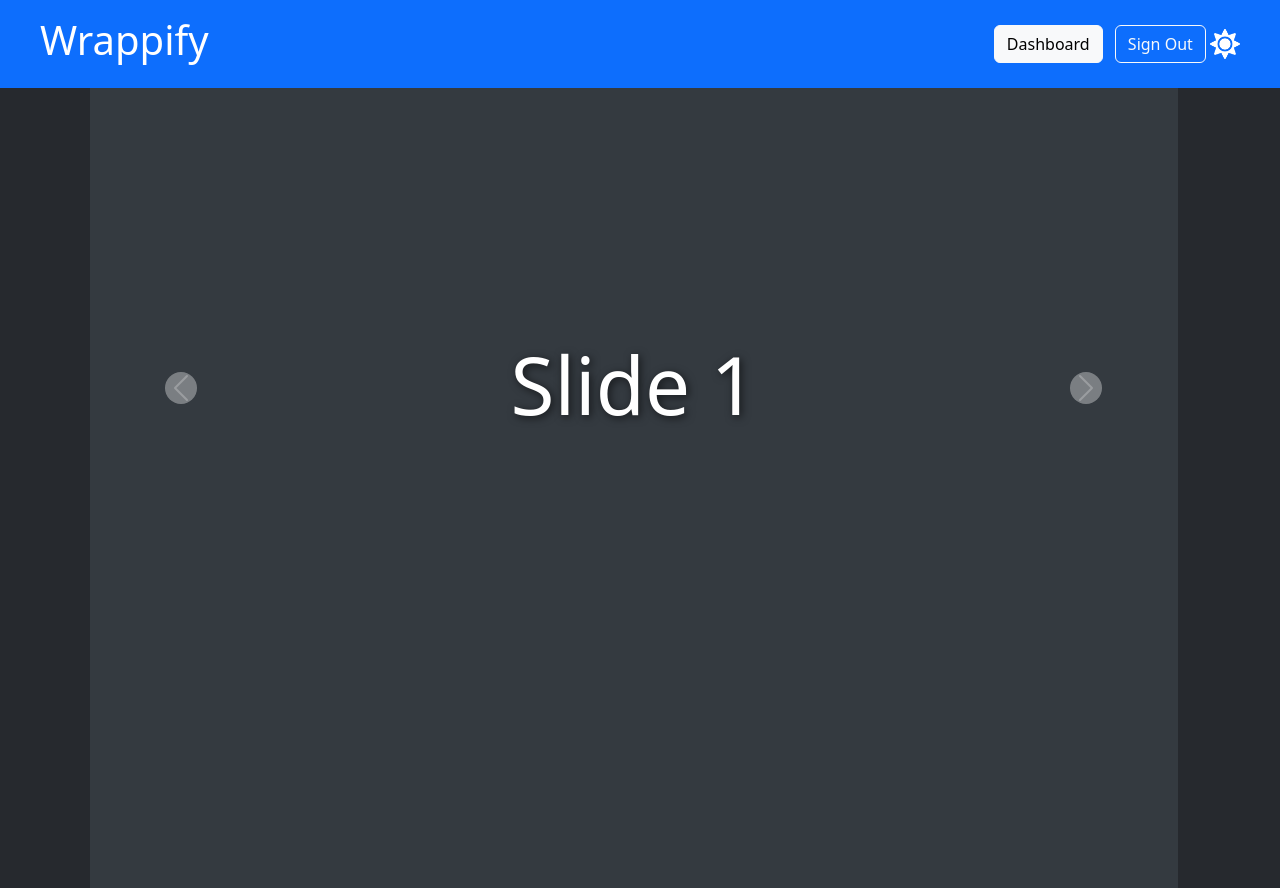
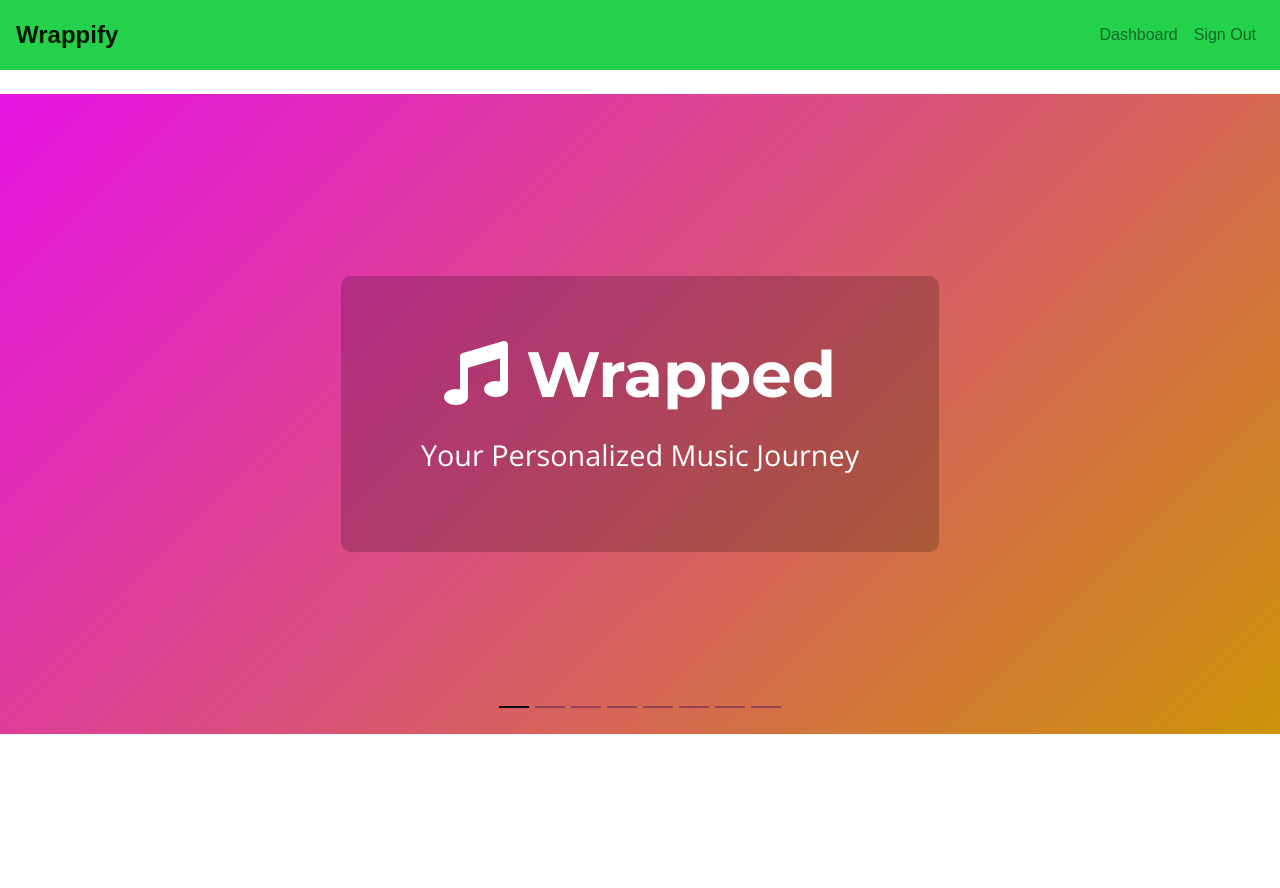
Before and after one commit to Wilsdawg1212/2340_Project_2, a Django app: page /wrapped/ in a window 1280 px wide. After the commit the page ends 734 px from the top, so only its background shows below. Run offline with Django 5.2, Linux system fonts and the light colour scheme; some libraries are stand-ins or nearby versions.

Commit message:
wrapped improvements. has a url/view but no connection to any other pages

```diff
--- a/Spotify_Wrapped/templates/Spotify_Wrapped/wrapped.html
+++ b/Spotify_Wrapped/templates/Spotify_Wrapped/wrapped.html
@@ -6,74 +6,138 @@
     <meta name="viewport" content="width=device-width, initial-scale=1.0">
     <title>Wrappify</title>
     <!-- Bootstrap CSS -->
-    <link href="https://cdn.jsdelivr.net/npm/bootstrap@5.3.2/dist/css/bootstrap.min.css" rel="stylesheet">
-    <!-- Correct Custom CSS (wrappedStyles) -->
+    <link href="https://stackpath.bootstrapcdn.com/bootstrap/4.5.2/css/bootstrap.min.css" rel="stylesheet">
+    <!-- Custom CSS -->
     <link rel="stylesheet" href="{% static 'css/wrappedStyles.css' %}">
+    <!-- Google Fonts -->
+    <link href="https://fonts.googleapis.com/css2?family=Montserrat:wght@700&family=Open+Sans&display=swap" rel="stylesheet">
+    <!-- Font Awesome -->
+    <link rel="stylesheet" href="https://cdnjs.cloudflare.com/ajax/libs/font-awesome/5.15.1/css/all.min.css">
 </head>
 <body>
 
-    <!-- Header Section -->
-    <header class="d-flex justify-content-between align-items-center p-3 bg-primary text-white" id="navbar">
-        <h1 class="ms-4">Wrappify</h1>
-        <div class="me-4">
-            <button class="btn btn-light me-2">Dashboard</button>
-            <button class="btn btn-outline-light">Sign Out</button>
-            <img src="{% static 'images/sun.png' %}" id = "icon">
+    <!-- Navbar -->
+    <nav class="navbar navbar-expand-lg navbar-light">
+        <a class="navbar-brand" href="#">Wrappify</a>
+        <button class="navbar-toggler" type="button" data-toggle="collapse" data-target="#navbarNav" aria-controls="navbarNav" aria-expanded="false" aria-label="Toggle navigation">
+            <span class="navbar-toggler-icon"></span>
+        </button>
+        <div class="collapse navbar-collapse" id="navbarNav">
+            <ul class="navbar-nav ml-auto">
+                <li class="nav-item">
+                    <a class="nav-link" href="#">Dashboard</a>
+                </li>
+                <li class="nav-item">
+                    <a class="nav-link" href="#">Sign Out</a>
+                </li>
+            </ul>
         </div>
-    </header>
+    </nav>
 
-    <!-- Full page container for centering the carousel -->
-    <div class="container-fluid vh-100 ">
     <!-- Carousel -->
-        <div id="wrappedCarousel" class="carousel slide w-100" data-bs-ride="carousel">
+    <div id="carouselExample" class="carousel slide mt-4" data-ride="carousel">
+
+        <!-- Progress Indicators -->
+        <ol class="carousel-indicators">
+            <li data-target="#carouselExample" data-slide-to="0" class="active"></li>
+            <li data-target="#carouselExample" data-slide-to="1"></li>
+            <li data-target="#carouselExample" data-slide-to="2"></li>
+            <li data-target="#carouselExample" data-slide-to="3"></li>
+            <li data-target="#carouselExample" data-slide-to="4"></li>
+            <li data-target="#carouselExample" data-slide-to="5"></li>
+            <li data-target="#carouselExample" data-slide-to="6"></li>
+            <li data-target="#carouselExample" data-slide-to="7"></li>
+        </ol>
+
         <div class="carousel-inner">
             <!-- Slide 1 -->
-                <div class="carousel-item active" id="TotalSlide">
-                    <div class="d-flex justify-content-center align-items-center full-slide">
-                        <h1 class="display-1 shadow-text" id="text">Slide 1</h1>
+            <div class="carousel-item active">
+                <div class="slide-content">
+                    <div class="centered-rectangle">
+                        <h1><i class="fas fa-music"></i> Wrapped</h1>
+                        <p>Your Personalized Music Journey</p>
+                    </div>
                 </div>
             </div>
             <!-- Slide 2 -->
             <div class="carousel-item">
-                    <div class="d-flex justify-content-center align-items-center full-slide">
-                        <h1 class="display-1 shadow-text" id="text">Slide 2</h1>
+                <div class="slide-content">
+                    <div class="centered-rectangle">
+                        <h1>Slide 2 Title</h1>
+                        <p>Description for Slide 2</p>
+                    </div>
                 </div>
             </div>
             <!-- Slide 3 -->
             <div class="carousel-item">
-                    <div class="d-flex justify-content-center align-items-center full-slide">
-                        <h1 class="display-1 shadow-text" id="text">Slide 3</h1>
+                <div class="slide-content">
+                    <div class="centered-rectangle">
+                        <h1>Slide 3 Title</h1>
+                        <p>Description for Slide 3</p>
                     </div>
                 </div>
             </div>
-            <!-- Carousel Controls -->
-            <button class="carousel-control-prev" type="button" data-bs-target="#wrappedCarousel" data-bs-slide="prev">
-                <span class="carousel-control-prev-icon" aria-hidden="true"></span>
-                <span class="visually-hidden">Previous</span>
-            </button>
-            <button class="carousel-control-next" type="button" data-bs-target="#wrappedCarousel" data-bs-slide="next">
-                <span class="carousel-control-next-icon" aria-hidden="true"></span>
-                <span class="visually-hidden">Next</span>
-            </button>
+            <!-- Slide 4 -->
+            <div class="carousel-item">
+                <div class="slide-content">
+                    <div class="centered-rectangle">
+                        <h1>Slide 4 Title</h1>
+                        <p>Description for Slide 4</p>
+                    </div>
+                </div>
+            </div>
+            <!-- Slide 5 -->
+            <div class="carousel-item">
+                <div class="slide-content">
+                    <div class="centered-rectangle">
+                        <h1>Slide 5 Title</h1>
+                        <p>Description for Slide 5</p>
+                    </div>
+                </div>
+            </div>
+            <!-- Slide 6 -->
+            <div class="carousel-item">
+                <div class="slide-content">
+                    <div class="centered-rectangle">
+                        <h1>Slide 6 Title</h1>
+                        <p>Description for Slide 6</p>
+                    </div>
+                </div>
+            </div>
+            <!-- Slide 7 -->
+            <div class="carousel-item">
+                <div class="slide-content">
+                    <div class="centered-rectangle">
+                        <h1>Slide 7 Title</h1>
+                        <p>Description for Slide 7</p>
+                    </div>
+                </div>
+            </div>
+            <!-- Slide 8 -->
+            <div class="carousel-item">
+                <div class="slide-content">
+                    <div class="centered-rectangle">
+                        <h1>Slide 8 Title</h1>
+                        <p>Description for Slide 8</p>
+                    </div>
+                </div>
             </div>
         </div>
 
-    <!-- Bootstrap JS -->
-    <script src="https://cdn.jsdelivr.net/npm/bootstrap@5.3.3/dist/js/bootstrap.bundle.min.js" integrity="sha384-YvpcrYf0tY3lHB60NNkmXc5s9fDVZLESaAA55NDzOxhy9GkcIdslK1eN7N6jIeHz" crossorigin="anonymous"></script>
+        <!-- Navigation Controls -->
+        <a class="carousel-control-prev" href="#carouselExample" role="button" data-slide="prev">
+            <span class="carousel-control-prev-icon" aria-hidden="true"></span>
+            <span class="sr-only">Previous</span>
+        </a>
+        <a class="carousel-control-next" href="#carouselExample" role="button" data-slide="next">
+            <span class="carousel-control-next-icon" aria-hidden="true"></span>
+            <span class="sr-only">Next</span>
+        </a>
+    </div>
 
-    <script>
-
-    var icon = document.getElementById("icon");
-
-    icon.onclick = function (){
-        document.body.classList.toggle("light-theme");
-        if(document.body.classList.contains("light-theme")){
-            icon.src="{% static 'images/moon.png' %}";
-        } else {
-            icon.src="{% static 'images/sun.png' %}";
-        }
-    }
-
-    </script>
+    <!-- Bootstrap JS and dependencies -->
+    <script src="https://code.jquery.com/jquery-3.5.1.slim.min.js"></script>
+    <script src="https://cdn.jsdelivr.net/npm/@popperjs/core@2.5.3/dist/umd/popper.min.js"></script>
+    <script src="https://stackpath.bootstrapcdn.com/bootstrap/4.5.2/js/bootstrap.min.js"></script>
 </body>
 </html>
--- a/static/css/wrappedStyles.css
+++ b/static/css/wrappedStyles.css
@@ -1,101 +1,94 @@
-/* Add margin to the container-fluid to create room on both sides */
-.container-fluid {
-    margin-left: 7vw;      /* Add margin to the left */
-    margin-right: 8vw;     /* Add margin to the right */
-    width: 85vw;           /* Ensure the container is 90% wide to allow room for the margin */
-    background-color: var(--primary-color);
+/* Custom styles for Wrappify */
+
+/* Navbar styles */
+.navbar {
+    font-family: Arial, sans-serif;
+    background-color: #23d14b;
+    height: 70px;
+    display: flex;
+    align-items: center;
 }
 
-#icon {
-    width: 30px;
-    cursor: pointer;
+.navbar-brand {
+    font-weight: bold;
+    font-size: 1.5rem;
 }
 
-.me-4 {
-    flex: 1;
-    text-align: right;
+.nav-link {
+    margin-right: 15px;
 }
 
-.carousel-item {
-    background-color: var(--primary-color);
+.nav-link:last-child {
+    margin-right: 0;
 }
 
-:root{
-    --primary-color: #343a40;
-    --secondary-color: #FFFFFFB2;
-    --third-color: #26292e;
-    --text-color: #FFFFFF
+/* Slide 1 Styles */
+.carousel-item {
+    height: 80vh; /* Fixed height to avoid layout issues */
+    background: linear-gradient(135deg, #e613e3, #cc9407);
+    color: #fff;
 }
 
-.light-theme{
-    --primary-color: #ffffff;
-    --secondary-color: #000000FF;
-    --third-color: #ece7e0;
-    --text-color: #000000
+.slide-content {
+    display: flex;
+    align-items: center;
+    justify-content: center;
+    text-align: center;
+    height: 100%; /* Ensure full height for centering */
 }
 
-/* Full page container with full carousel height */
-.full-slide {
-    height: 75vh;          /* Adjust the height for larger slides */
-    width: 100%;           /* Keep the width full within the container */
+.centered-rectangle {
+    background: rgba(0, 0, 0, 0.2); /* Semi-transparent black background */
+    padding: 60px 80px;
+    border-radius: 10px;
+    animation: fadeIn 2s ease-in-out;
+    text-align: center;
 }
 
-/* Large text with shadow */
-.shadow-text {
-    text-shadow: 2px 2px 8px rgba(0, 0, 0, 0.6);
+.centered-rectangle h1 {
+    font-size: 4rem;
+    margin-bottom: 20px;
+    font-family: 'Montserrat', sans-serif;
 }
 
-/* Smooth transition between slides */
-.carousel-item {
-    transition: transform 0.6s ease-in-out, opacity 0.6s ease-in-out;
+.centered-rectangle p {
+    font-size: 1.8rem;
+    font-family: 'Open Sans', sans-serif;
 }
 
-#text{
-    color:var(--text-color);
+/* Fade-in Animation */
+@keyframes fadeIn {
+    from { opacity: 0; }
+    to { opacity: 1; }
 }
 
-
-/* Adjust carousel control colors */
-.carousel-control-prev-icon, .carousel-control-next-icon {
-    background-color: var(--secondary-color);
-    border-radius: 50%;
+/* Carousel Indicators */
+.carousel-indicators li {
+    background-color: #5a1b5a; /* Green color for indicators */
+    width: 30px;
+    height: 2px;
 }
 
-/* Background color for the page */
-body {
-    background-color: var(--third-color);
+.carousel-indicators .active {
+    background-color: #100812; /* Darker green for active indicator */
 }
 
-/*Add margin to the container-fluid to create room on both sides */
-/*.container-fluid {*/
-/*    margin-left: 7vw;      !* Add margin to the left *!*/
-/*    margin-right: 8vw;     !* Add margin to the right *!*/
-/*    width: 85vw;           !* Ensure the container is 90% wide to allow room for the margin *!*/
-/*}*/
+/* Responsive Design */
+@media (max-width: 768px) {
+    .centered-rectangle {
+        padding: 40px 20px;
+    }
 
-/*!* Full page container with full carousel height *!*/
-/*.full-slide {*/
-/*    height: 75vh;          !* Adjust the height for larger slides *!*/
-/*    width: 100%;           !* Keep the width full within the container *!*/
-/*}*/
+    .centered-rectangle h1 {
+        font-size: 2.5rem;
+    }
 
-/*!* Large text with shadow *!*/
-/*.shadow-text {*/
-/*    text-shadow: 2px 2px 8px rgba(0, 0, 0, 0.6);*/
-/*}*/
+    .centered-rectangle p {
+        font-size: 1.2rem;
+    }
+}
 
-/*!* Smooth transition between slides *!*/
-/*.carousel-item {*/
-/*    transition: transform 0.6s ease-in-out, opacity 0.6s ease-in-out;*/
-/*}*/
-
-/*!* Adjust carousel control colors *!*/
-/*.carousel-control-prev-icon, .carousel-control-next-icon {*/
-/*    background-color: rgba(255, 255, 255, 0.7);*/
-/*    border-radius: 50%;*/
-/*}*/
-
-/*!* Background color for the page *!*/
-/*body {*/
-/*    background-color: #343a40;*/
-/*}*/
+.carousel-control-prev-icon,
+.carousel-control-next-icon {
+    display: none; /* Hides the icon inside the button */
+}
```
Lines whose indentation alone changed are shown as unchanged.
